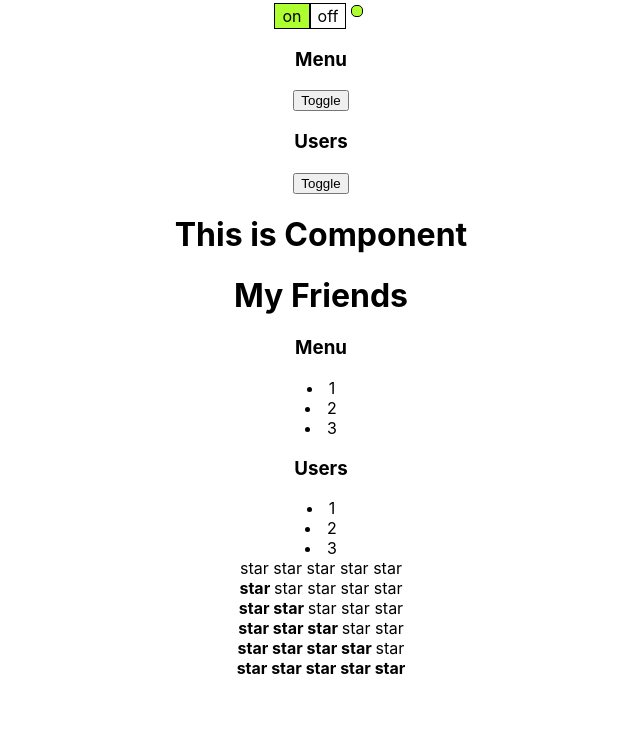
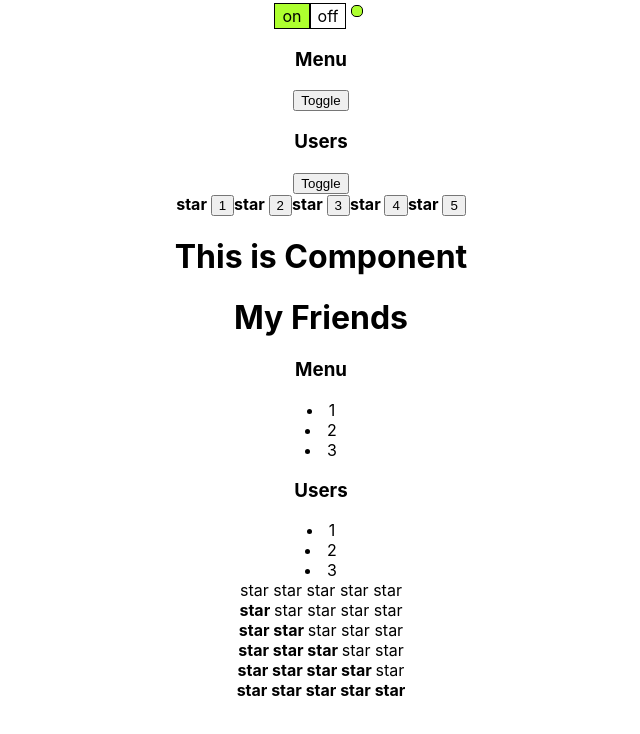
Before and after one commit to regggulus/ReactTS_shit_how_easy, a React (Create React App) app: page / in a window 1280 px wide. Shown: the top 734 px of the page, without its empty margins (319-959 px from the left). Built offline with nearby package versions, Linux system fonts and the light colour scheme.

Commit message:
UnControlledRating.tsx useState (onClick)

```diff
--- a/src/App.tsx
+++ b/src/App.tsx
@@ -4,6 +4,7 @@ import {Accordion} from "./components/Accordion/Accordion";
 import {Rating} from "./components/Rating/Rating";
 import {OnOff} from "./components/OnOff/OnOff";
 import {UnControlledAccordion} from "./components/UnControlledAccordion/UnControlledAccordion";
+import {UnControlledRating} from "./components/UnControlledRating/UnControlledRating";
 
 
 function App() {
@@ -13,6 +14,7 @@ function App() {
             <OnOff/>
             <UnControlledAccordion title={'Menu'}/>
             <UnControlledAccordion title={'Users'}/>
+            <UnControlledRating/>
             <PageTitle title={'This is Component'}/>
             <PageTitle title={'My Friends'}/>
             <Accordion title={'Menu'} collapsed={false}/>
--- /dev/null
+++ b/src/components/UnControlledRating/UnControlledRating.tsx
@@ -0,0 +1,54 @@
+import React, {useState} from "react";
+
+type RatingType = {
+    /*value: 0 | 1 | 2 | 3 | 4 | 5*/
+}
+
+export function UnControlledRating(props: RatingType) {
+    const [value, setValue] = useState(0 | 1 | 2 | 3 | 4 | 5 )
+    const value1Handler = () => {
+        setValue(1)
+    }
+    const value2Handler = () => {
+        setValue(2)
+    }
+    const value3Handler = () => {
+        setValue(3)
+    }
+    const value4Handler = () => {
+        setValue(4)
+    }
+    const value5Handler = () => {
+        setValue(5)
+    }
+    return (
+        <div>
+            <Star selected={value > 0}/>
+            <button onClick={value1Handler}>1</button>
+            <Star selected={value > 1}/>
+            <button onClick={value2Handler}>2</button>
+            <Star selected={value > 2}/>
+            <button onClick={value3Handler}>3</button>
+            <Star selected={value > 3}/>
+            <button onClick={value4Handler}>4</button>
+            <Star selected={value > 4}/>
+            <button onClick={value5Handler}>5</button>
+
+
+        </div>
+    )
+
+}
+
+type StarType = {
+    selected: boolean
+}
+
+function Star(props: StarType) {
+
+    return (
+        <>
+            {props.selected ? <span><b>star </b></span> : <span>star </span>}
+        </>
+    )
+}
```
